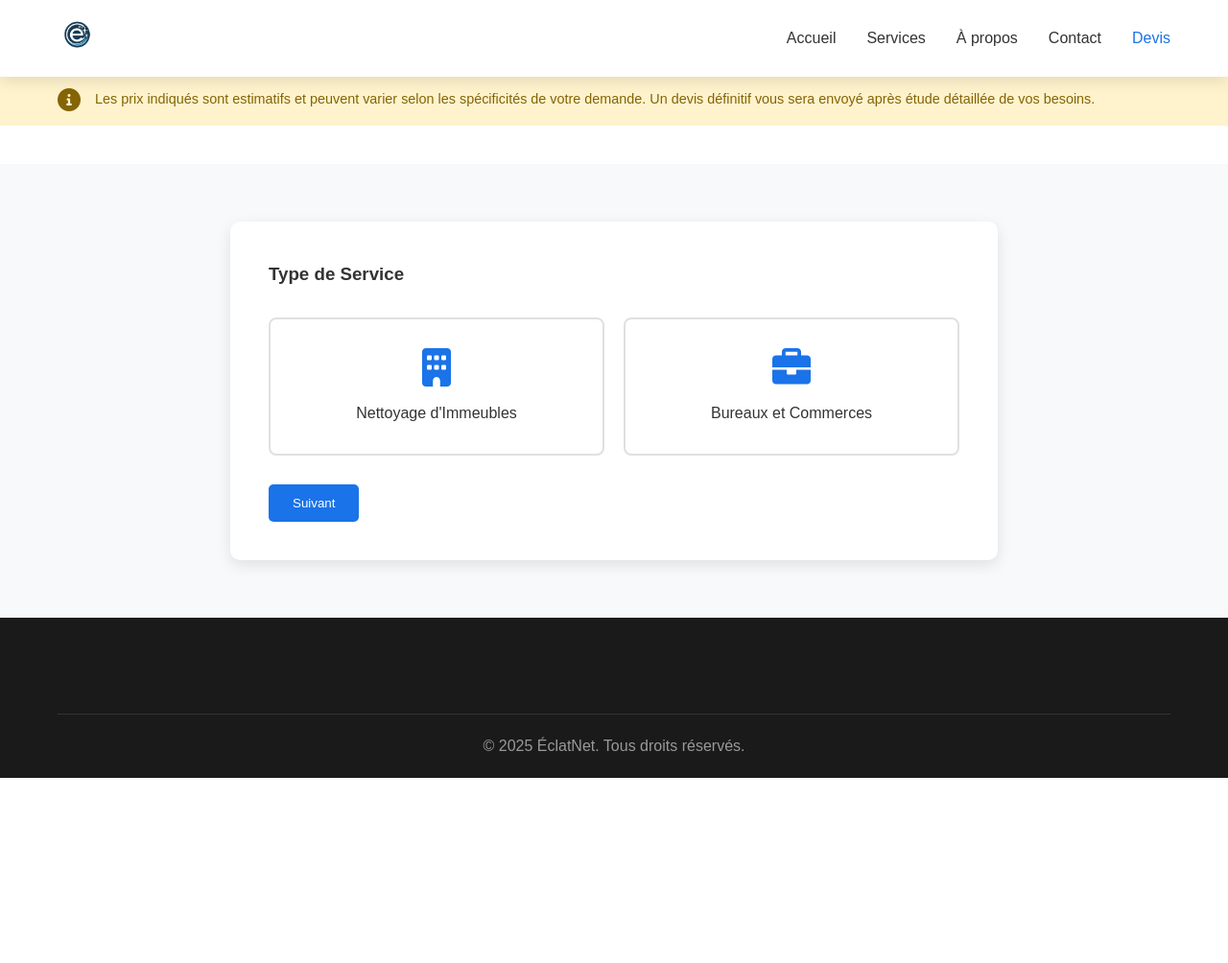
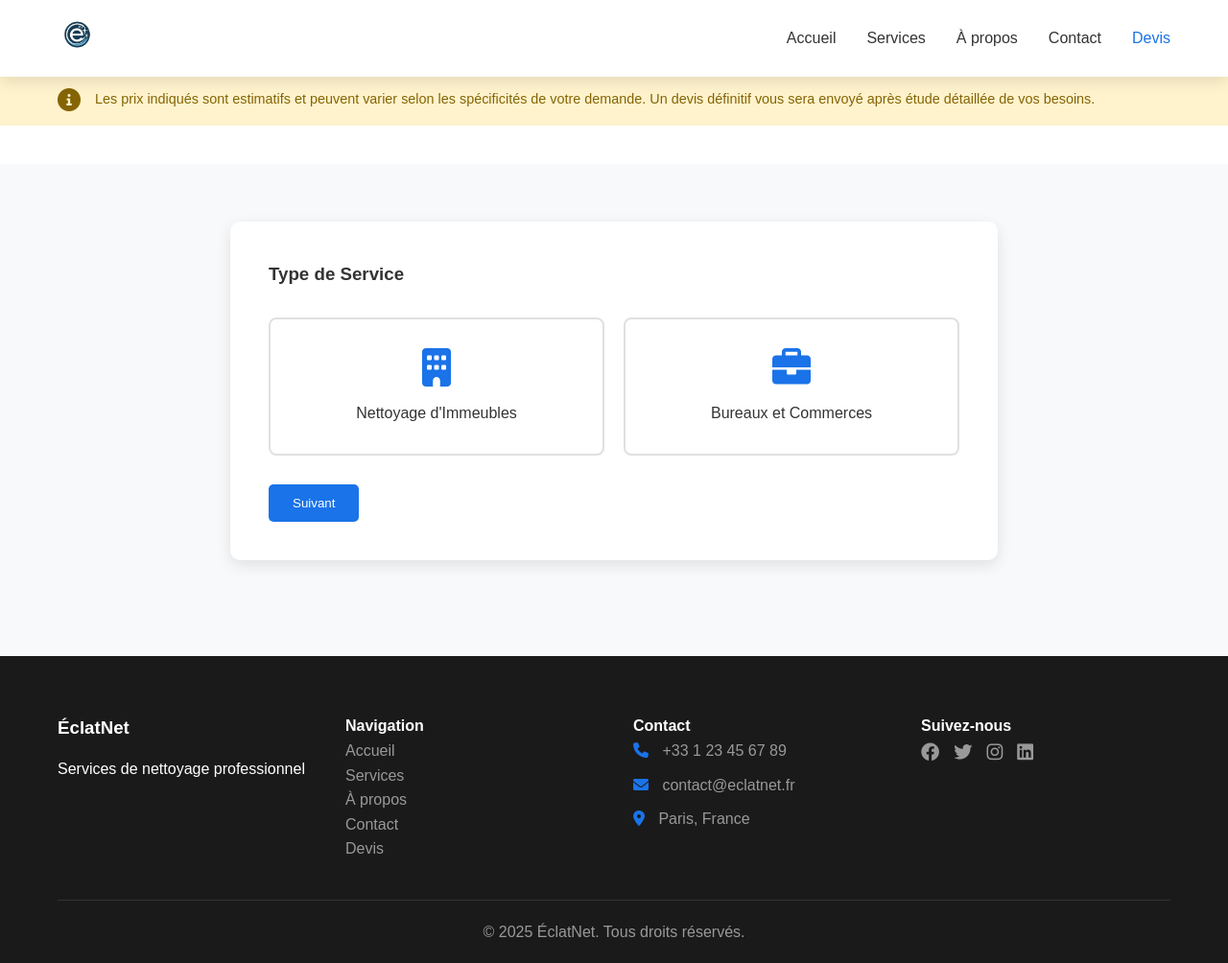
Before and after one commit to Pipito1988/Eclatnetservices, a plain HTML site: page devis.html in a window 1280 px wide. Shown: the whole page at 96% size. Before the commit the page ends 811 px from the top, so only its background shows below. Drawn offline with nearby package versions, Linux system fonts and the light colour scheme.

Commit message:
Update devis.html

```diff
--- a/devis.html
+++ b/devis.html
@@ -9,6 +9,14 @@
     <link rel="stylesheet" href="styles/style.css">
     <link rel="stylesheet" href="styles/devis.css">
     <link rel="stylesheet" href="https://cdnjs.cloudflare.com/ajax/libs/font-awesome/6.0.0/css/all.min.css">
+
+    <!-- EmailJS -->
+    <script type="text/javascript" src="https://cdn.jsdelivr.net/npm/@emailjs/browser@3/dist/email.min.js"></script>
+    <script type="text/javascript">
+        (function() {
+            emailjs.init("SEU_PUBLIC_KEY"); // Substitua pelo seu public key do EmailJS
+        })();
+    </script>
 </head>
 <body>
     <!-- Loader -->
@@ -168,6 +176,8 @@
                     </div>
                 </div>
             </form>
+            <!-- Mensagem de sucesso/erro -->
+            <div id="formMessage" class="form-message"></div>
         </div>
     </section>
 
@@ -187,7 +197,35 @@
     <footer>
         <div class="container">
             <div class="footer-content">
-                <!-- [Footer content remains the same] -->
+                <div class="footer-info">
+                    <h3>ÉclatNet</h3>
+                    <p>Services de nettoyage professionnel</p>
+                </div>
+                <div class="footer-links">
+                    <h4>Navigation</h4>
+                    <ul>
+                        <li><a href="index.html">Accueil</a></li>
+                        <li><a href="services.html">Services</a></li>
+                        <li><a href="about.html">À propos</a></li>
+                        <li><a href="contact.html">Contact</a></li>
+                        <li><a href="devis.html">Devis</a></li>
+                    </ul>
+                </div>
+                <div class="footer-contact">
+                    <h4>Contact</h4>
+                    <p><i class="fas fa-phone"></i> +33 1 23 45 67 89</p>
+                    <p><i class="fas fa-envelope"></i> contact@eclatnet.fr</p>
+                    <p><i class="fas fa-map-marker-alt"></i> Paris, France</p>
+                </div>
+                <div class="footer-social">
+                    <h4>Suivez-nous</h4>
+                    <div class="social-links">
+                        <a href="#"><i class="fab fa-facebook"></i></a>
+                        <a href="#"><i class="fab fa-twitter"></i></a>
+                        <a href="#"><i class="fab fa-instagram"></i></a>
+                        <a href="#"><i class="fab fa-linkedin"></i></a>
+                    </div>
+                </div>
             </div>
             <div class="footer-bottom">
                 <p>&copy; 2025 ÉclatNet. Tous droits réservés.</p>
```
